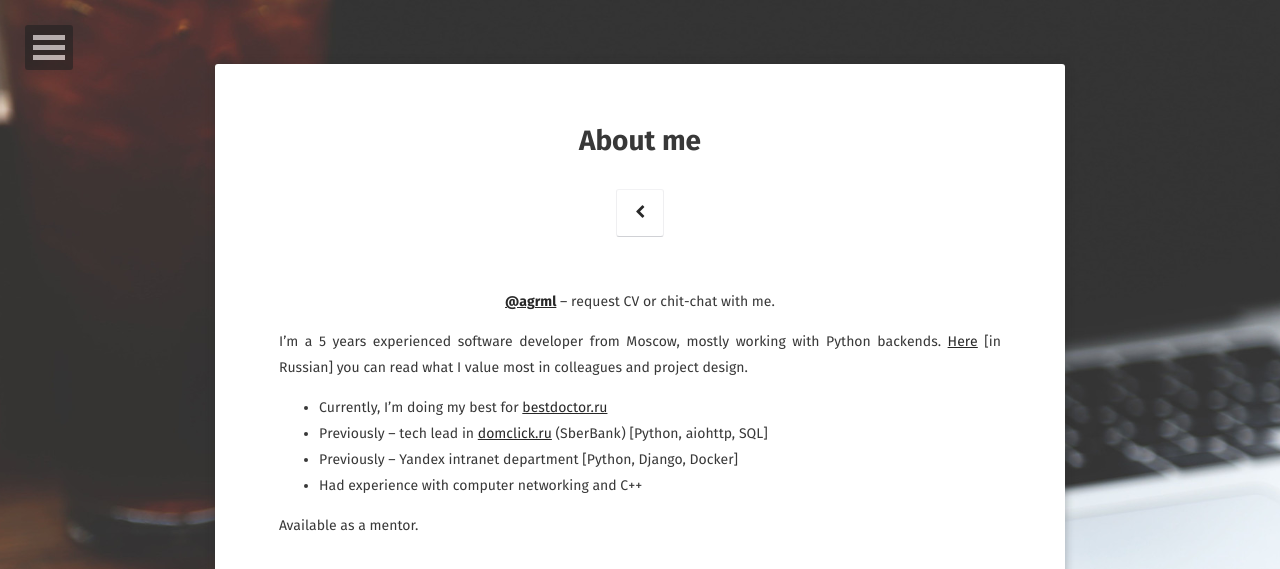
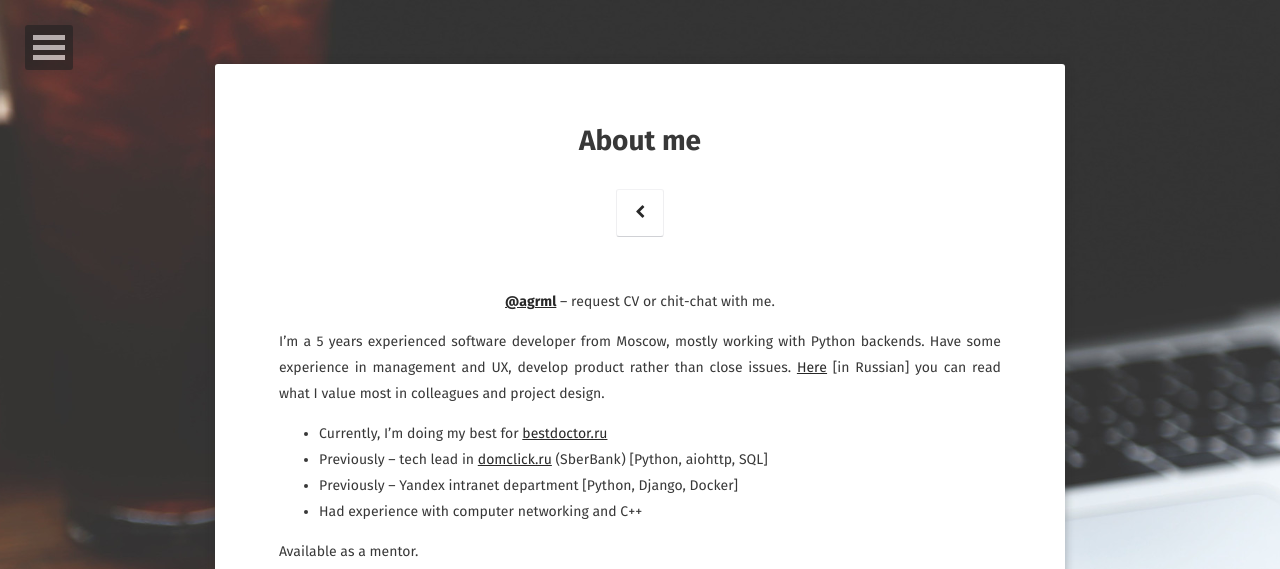
Before and after one commit to agrml/links, a Jekyll site: the page built from about/index.md, in a window 1280 px wide. Shown: the top 569 px of the page. Built offline with Jekyll 4.4.1, drawn with Linux system fonts in a browser that asks for light colours; some web fonts are replaced; grey boxes are pictures that could not be loaded.

Commit message:
try other style

```diff
--- a/about/index.md
+++ b/about/index.md
@@ -9,10 +9,17 @@ comments: false
 <center><a href="https://t.me/agrml"><b>@agrml</b></a> – request CV or chit-chat with me.</center>
 
 
-I'm a 5 years experienced software developer from Moscow, mostly working with Python backends. [Here](https://agrml.medium.com/%D0%B1%D1%8B%D1%82%D1%8C-%D0%BF%D1%80%D0%BE%D0%B3%D1%80%D0%B0%D0%BC%D0%BC%D0%B8%D1%81%D1%82%D0%BE%D0%BC-dc10d1781661) [in Russian] you can read what I value most in colleagues and project design.
+I'm a 5 years experienced software developer from Moscow, mostly working with Python backends. Have some experience in management and UX, develop product rather than close issues. [Here](https://agrml.medium.com/%D0%B1%D1%8B%D1%82%D1%8C-%D0%BF%D1%80%D0%BE%D0%B3%D1%80%D0%B0%D0%BC%D0%BC%D0%B8%D1%81%D1%82%D0%BE%D0%BC-dc10d1781661) [in Russian] you can read what I value most in colleagues and project design.
 * Currently, I'm doing my best for [bestdoctor.ru](https://bestdoctor.ru)
 * Previously – tech lead in [domclick.ru](https://domclick.ru) (SberBank) [Python, aiohttp, SQL]
 * Previously – Yandex intranet department [Python, Django, Docker]
 * Had experience with computer networking and C++
 
 Available as a mentor.
+
+{% capture images %}
+	https://photos.google.com/share/AF1QipN9eU2XVmDKvINIK30dMg8Hjg3bN8kidNH72XgvV0_ZtPTcGgIoGy0iaMlOIhXcSQ/photo/AF1QipPdGhSXQ_wzdAlHORCwFyboZi9aZxCtOquTegYB?key=U1FNYzVqRFFHbVBfSmEwd3B3anNhY0pnR0lsUFVB
+	http://vignette4.wikia.nocookie.net/naruto/images/7/79/Hinata_Part_II.png
+	http://vignette1.wikia.nocookie.net/naruto/images/1/15/J%C5%ABho_S%C5%8Dshiken.png
+{% endcapture %}
+{% include gallery images=images caption="Test images" cols=3 %}
```
